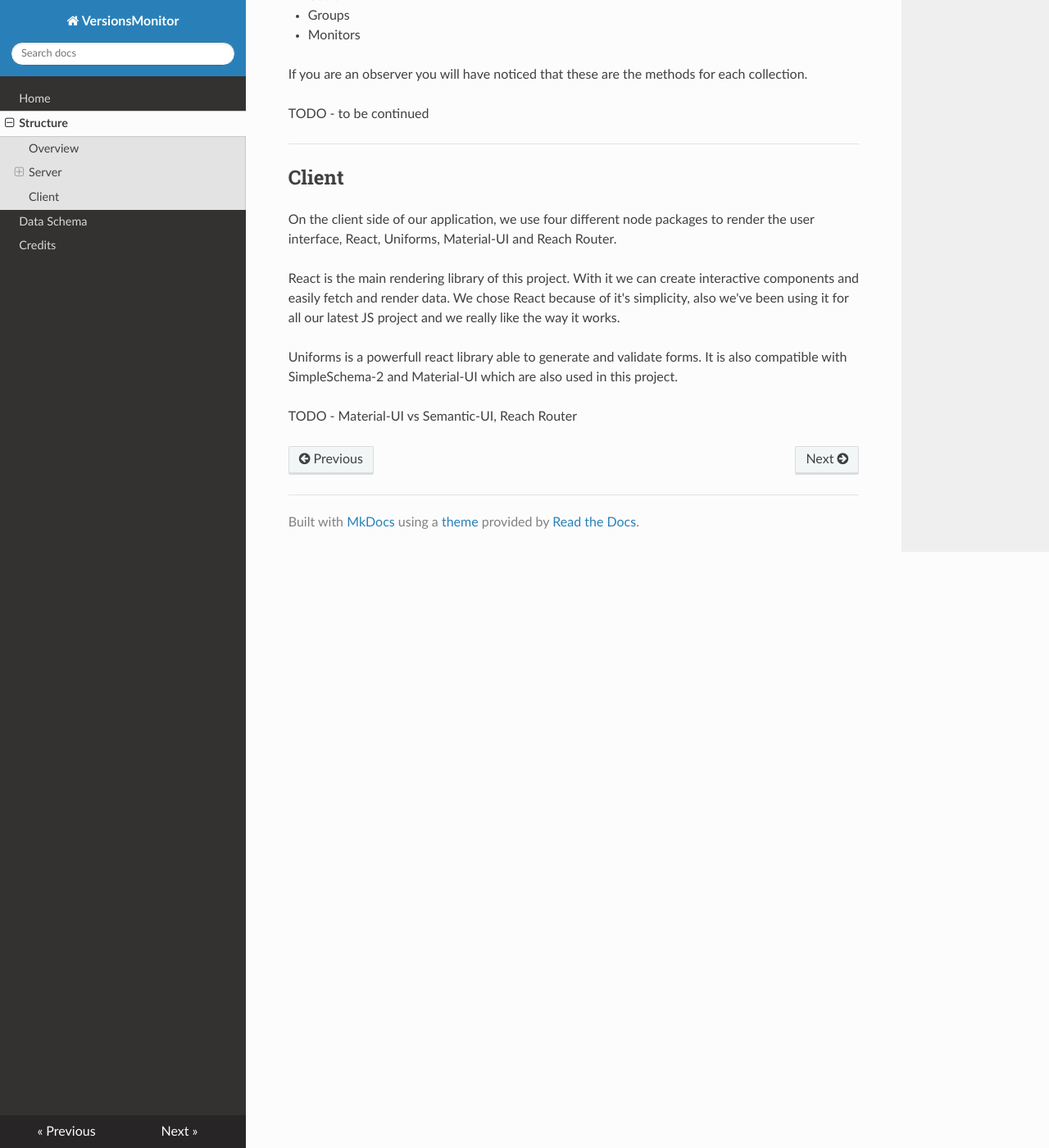
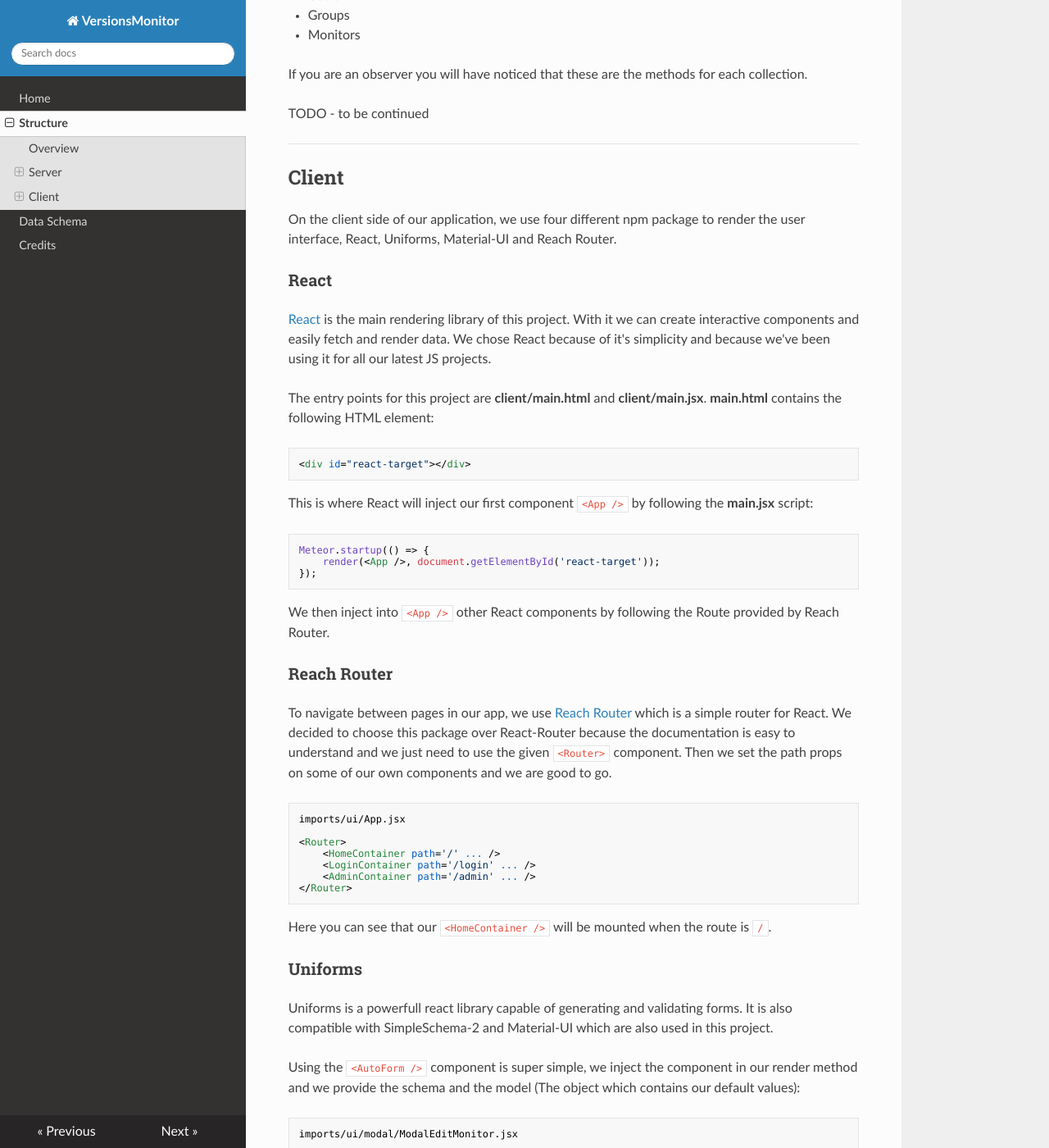
Before and after one commit to LenhardErwan/VersionsMonitor, an MkDocs documentation site: the page built from docs/structure.md, in a window 1280 px wide and 1400 px high, scrolled down 1574 px. Shown: the whole window at 82% size. Built offline with MkDocs 1.6.1, drawn with Linux system fonts in a browser that asks for light colours; nearby versions of some CDN libraries; some of the changed text lies outside the part shown.

Commit message:
feat: Client packages

````diff
--- a/docs/structure.md
+++ b/docs/structure.md
@@ -45,10 +45,97 @@ TODO - to be continued
 
 ## Client
 
-On the client side of our application, we use four different node packages to render the user interface, React, Uniforms, Material-UI and Reach Router.
+On the client side of our application, we use four different npm package to render the user interface, React, Uniforms, Material-UI and Reach Router.
 
-React is the main rendering library of this project. With it we can create interactive components and easily fetch and render data. We chose React because of it's simplicity, also we've been using it for all our latest JS project and we really like the way it works.
+### React
 
-Uniforms is a powerfull react library able to generate and validate forms. It is also compatible with SimpleSchema-2 and Material-UI which are also used in this project.
+[React](https://reactjs.org/) is the main rendering library of this project. With it we can create interactive components and easily fetch and render data. We chose React because of it's simplicity and because we've been using it for all our latest JS projects.
 
-TODO - Material-UI vs Semantic-UI, Reach Router
+The entry points for this project are **client/main.html** and **client/main.jsx**. **main.html** contains the following HTML element:
+
+```html
+<div id="react-target"></div>
+```
+
+This is where React will inject our first component `<App />` by following the **main.jsx** script:
+
+```js
+Meteor.startup(() => {
+	render(<App />, document.getElementById('react-target'));
+});
+```
+
+We then inject into `<App />` other React components by following the Route provided by Reach Router.
+
+### Reach Router
+
+To navigate between pages in our app, we use [Reach Router](https://reach.tech/router/) which is a simple router for React. We decided to choose this package over React-Router because the documentation is easy to understand and we just need to use the given `<Router>` component. Then we set the path props on some of our own components and we are good to go.
+
+```
+imports/ui/App.jsx
+
+<Router>
+    <HomeContainer path='/' ... />
+    <LoginContainer path='/login' ... />
+    <AdminContainer path='/admin' ... />
+</Router>
+```
+
+Here you can see that our `<HomeContainer />` will be mounted when the route is `/`.
+
+### Uniforms
+
+Uniforms is a powerfull react library capable of generating and validating forms. It is also compatible with SimpleSchema-2 and Material-UI which are also used in this project.
+
+Using the `<AutoForm />` component is super simple, we inject the component in our render method and we provide the schema and the model (The object which contains our default values):
+
+```
+imports/ui/modal/ModalEditMonitor.jsx
+
+<AutoForm
+	schema={bridge}
+	model={this.props.monitor}
+	ref={(ref) => (formRef = ref)}
+	onSubmit={this.onSubmit}>
+	<AutoFields omitFields={['versions', 'error']} />
+	<ErrorsField />
+</AutoForm>
+```
+
+Then we create an **onSubmit** method and fetch the validated object, eg:
+
+```
+onSubmit(monitor) {
+    console.log('This is my monitor !');
+    console.log(monitor);
+}
+```
+
+### Material-UI
+
+First of all, Material-UI was not the initial design system we tryed to use. Semantic-UI was supposed to endorse this position, but we really wanted to get a dark theme on this app. And the Semantic-UI theme is really hard to work with. We also found out that Semantic-UI didn't get any update in the last 2 years. There is a community fork called Fomantic-UI which aims to continue active development but it is also not really active (and again, creating themes with Semantic-UI is really hard).
+
+So we decided to remove Semantic and go with Material. To setup the dark theme we created a new theme and used the `<ThemeProvider />` component:
+
+```
+imports/ui/App.jsx
+
+const darkTheme = createMuiTheme({
+	palette: {
+		type: 'dark',
+		primary: {
+			light: '#a6d4fa',
+			main: '#90caf9',
+			dark: '#648dae',
+		},
+	},
+});
+
+...
+
+<ThemeProvider theme={darkTheme}>
+    ...
+</ThemeProvider>
+```
+
+Of course, because Material is now our main design system, we use it's components in every part of our application, we even installed the `uniforms-material` package to render our forms with Material.
````
